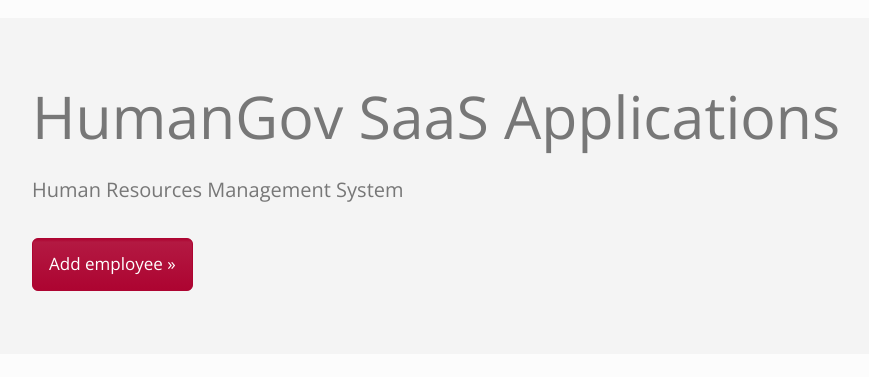
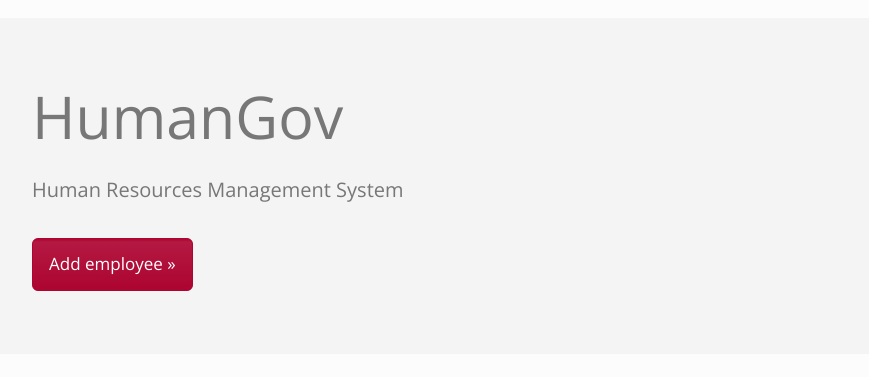
Before and after one commit to omoussabr/human-gov-application, a Flask app: page / in a window 1280 px wide. Shown: the part 43-420 px from the top of the page, without its empty margins (113-982 px from the left). Run offline with Flask 2, Linux system fonts and the light colour scheme; parts of the project's set-up code (start-up, migrations or seed data) failed here and were passed over; some libraries are stand-ins or nearby versions.

Commit message:
Changed Home Page Name

```diff
--- a/src/humangov-staging.yaml
+++ b/src/humangov-staging.yaml
@@ -15,7 +15,7 @@ spec:
       serviceAccountName: humangov-pod-execution-role
       containers:
       - name: humangov-python-app-staging
-        image: 897387179759.dkr.ecr.us-east-1.amazonaws.com/humangov-app # CONTAINER_IMAGE    #897387179759.dkr.ecr.us-east-1.amazonaws.com/humangov-app:latest
+        image: CONTAINER_IMAGE #897387179759.dkr.ecr.us-east-1.amazonaws.com/humangov-app # CONTAINER_IMAGE    #897387179759.dkr.ecr.us-east-1.amazonaws.com/humangov-app:latest
         env:
         - name: AWS_BUCKET
           value: "humangov-staging-s3-wsri"
--- a/src/templates/web/home.html
+++ b/src/templates/web/home.html
@@ -7,7 +7,7 @@
     <!-- Main jumbotron for a primary marketing message or call to action -->
     <div class="jumbotron">
       <div class="container">
-        <h1 class="display-5">HumanGov SaaS Applications</h1>
+        <h1 class="display-5">HumanGov</h1>
         <br>
         {% if US_STATE %}
         <p>Human Resources Management System - State of {{US_STATE}} </b></p>
```
